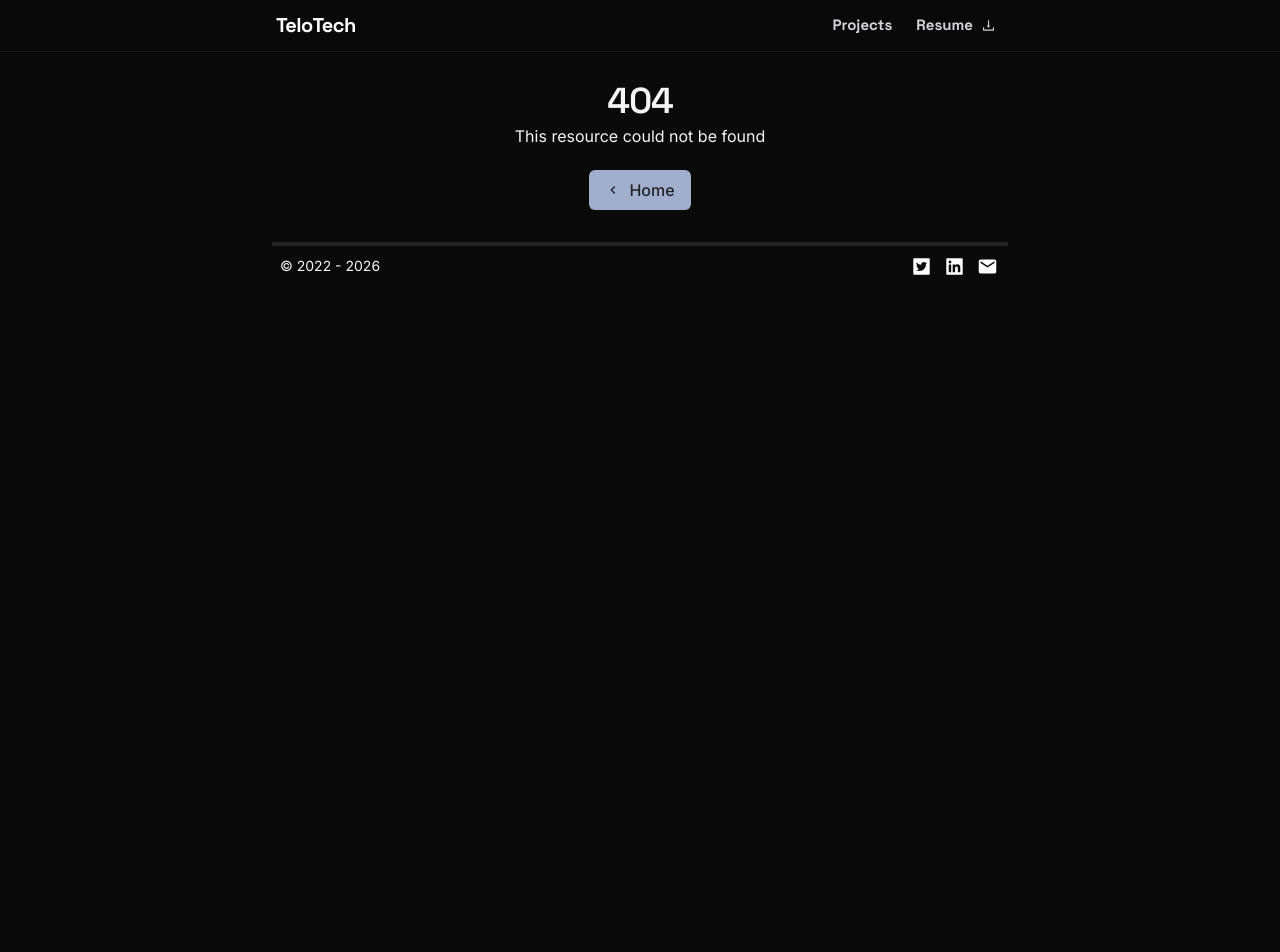
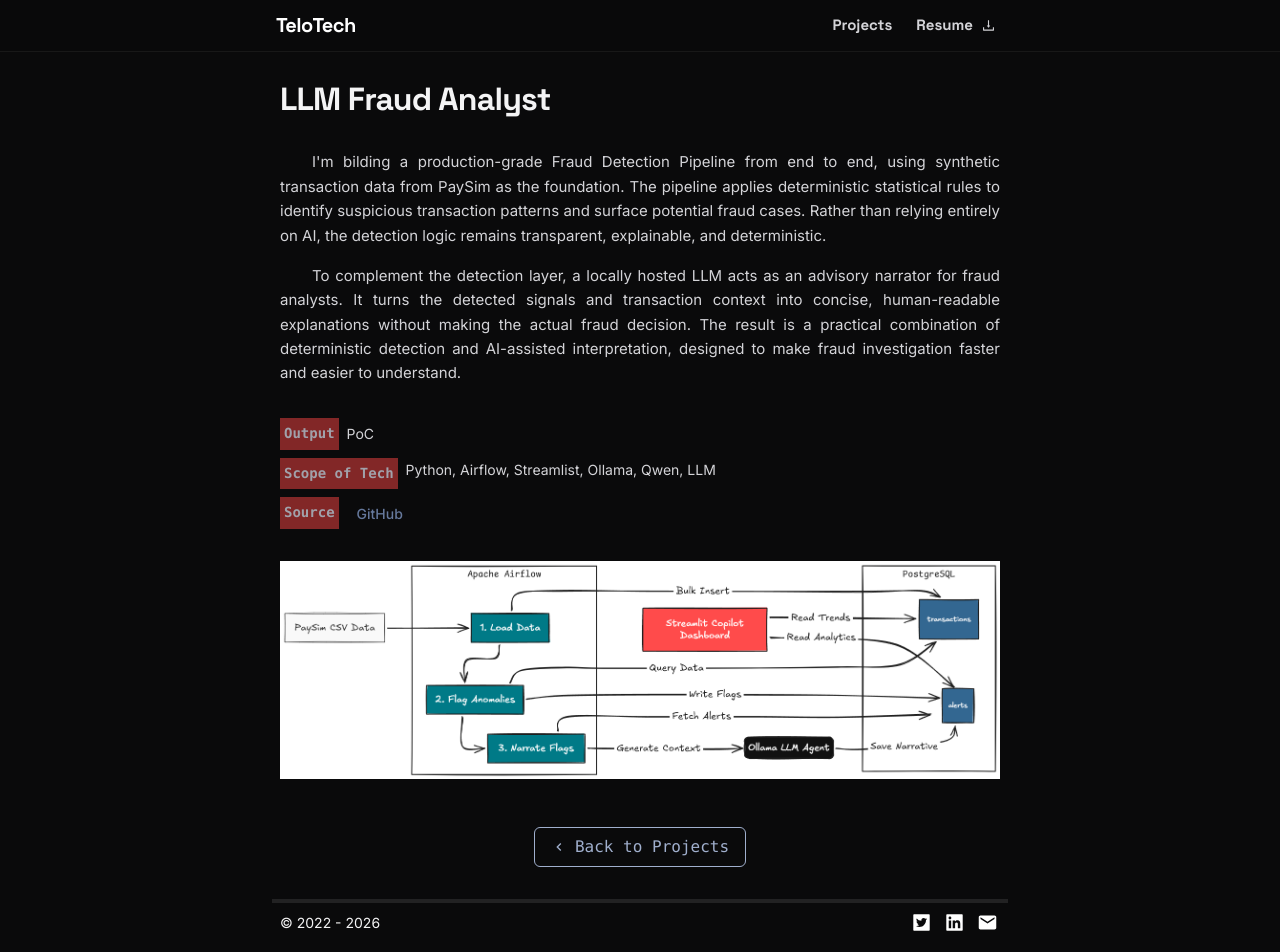
Before and after one commit to nichoteloo/nichoteloo.github.io, a Next.js app: page /projects/fraud in a window 1280 px wide. Before the commit this address had no page. Shown: the top 952 px of the page. Before the commit the page ends 800 px from the top, so only its background shows below. Built offline with nearby package versions, Linux system fonts and the light colour scheme.

Commit message:
Add LLM Fraud Analyst project

```diff
--- /dev/null
+++ b/pages/projects/fraud.js
@@ -0,0 +1,147 @@
+import Image from 'next/image';
+import NextLink from 'next/link';
+import { Button } from "@chakra-ui/button";
+import Main from "../../components/layout/main";
+import { ChevronLeftIcon } from "@chakra-ui/icons";
+import { Grow, SlideIn } from "../../components/animated";
+import { Box, Container, Heading, Text, Flex, Link } from "@chakra-ui/layout";
+
+import fraud from '../../public/images/fraud.png';
+
+const Fraud = () => {
+    return (
+        <Main title="LLM Fraud Analyst">
+            <Container px={{ base: 4, sm: 6 }} pt={20} maxW="container.md">
+                <SlideIn delay={0} time={1} direction="right">
+                    <Box display="flex" flexDirection="row" alignItems="flex-end">
+                        <Heading
+                            as="h1"
+                            fontSize={{ base: "24px", sm: "28px", md: "32px" }}
+                            fontWeight="700"
+                            letterSpacing="tight"
+                            whiteSpace="nowrap"
+                            color="gray.100"
+                        >
+                            LLM Fraud Analyst
+                        </Heading>
+                    </Box>
+                </SlideIn>
+
+                <Box mt={8}>
+                    <SlideIn delay={0} time={1} direction="left">
+                        <Text
+                            variant="indented"
+                            fontSize={{ base: "14px", md: "15px" }}
+                            lineHeight="tall"
+                            color="gray.300"
+                            textAlign="justify"
+                            mb={4}
+                        >
+                            I'm bilding a production-grade Fraud Detection Pipeline from end to end,
+                            using synthetic transaction data from PaySim as the foundation. The pipeline
+                            applies deterministic statistical rules to identify suspicious transaction patterns
+                            and surface potential fraud cases. Rather than relying entirely on AI,
+                            the detection logic remains transparent, explainable, and deterministic.
+                        </Text>
+                    </SlideIn>
+                    <SlideIn delay={0} time={1} direction="right">
+                        <Text
+                            variant="indented"
+                            fontSize={{ base: "14px", md: "15px" }}
+                            lineHeight="tall"
+                            color="gray.300"
+                            textAlign="justify"
+                        >
+                            To complement the detection layer, a locally hosted LLM acts as an
+                            advisory narrator for fraud analysts. It turns the detected signals
+                            and transaction context into concise, human-readable explanations
+                            without making the actual fraud decision. The result is a practical
+                            combination of deterministic detection and AI-assisted interpretation,
+                            designed to make fraud investigation faster and easier to understand.
+                        </Text>
+                    </SlideIn>
+                </Box>
+
+                <Box mt={8} fontSize={{ base: "13px", md: "14px" }}>
+                    <SlideIn delay={0.8} time={1} direction="left">
+                        <Flex align="center" wrap="wrap" gap={2}>
+                            <Text variant="projectLabel" fontFamily="mono" fontWeight="600" color="gray.400">
+                                Output
+                            </Text>
+                            <Text color="gray.300">PoC</Text>
+                        </Flex>
+                    </SlideIn>
+
+                    <SlideIn delay={0.9} time={1} direction="right">
+                        <Flex align="flex-start" wrap="wrap" gap={2} mt={2}>
+                            <Text variant="projectLabel" fontFamily="mono" fontWeight="600" color="gray.400">
+                                Scope of Tech
+                            </Text>
+                            <Text color="gray.300" flex="1">
+                                Python, Airflow, Streamlist, Ollama, Qwen, LLM
+                            </Text>
+                        </Flex>
+                    </SlideIn>
+
+                    <SlideIn delay={1.0} time={1} direction="left">
+                        <Flex align="center" wrap="wrap" gap={2} mt={2}>
+                            <Text variant="projectLabel" fontFamily="mono" fontWeight="600" color="gray.400">
+                                Source
+                            </Text>
+                            <NextLink href="https://github.com/nichoteloo/fraud-transaction-etl" passHref>
+                                <Link
+                                    isExternal
+                                    color="blue.400"
+                                    fontWeight="500"
+                                    _hover={{ color: "blue.300", textDecoration: "underline" }}
+                                >
+                                    GitHub
+                                </Link>
+                            </NextLink>
+                        </Flex>
+                    </SlideIn>
+                </Box>
+
+                <Grow delay={1.3} time={1}>
+                    <Box display="flex" justifyContent="center" mt={8}>
+                        <Image
+                            src={fraud}
+                            alt="LLM Fraud Analyst - Arch Diagram"
+                            borderRadius="lg"
+                            shadow="lg"
+                            maxW="100%"
+                            h="auto"
+                            objectFit="cover"
+                            border="1px solid"
+                            borderColor="gray.700"
+                        />
+                    </Box>
+                </Grow>
+
+                <Grow delay={1.9} time={1}>
+                    <Box mt={12} textAlign="center">
+                        <NextLink href="/projects" passHref>
+                            <Button
+                                leftIcon={<ChevronLeftIcon />}
+                                colorScheme="blue"
+                                variant="outline"
+                                size="md"
+                                fontFamily="mono"
+                                fontWeight="500"
+                                _hover={{
+                                    transform: "translateY(-2px)",
+                                    boxShadow: "0 4px 12px rgba(0, 0, 0, 0.2)",
+                                }}
+                                transition="all 0.2s"
+                            >
+                                Back to Projects
+                            </Button>
+                        </NextLink>
+                    </Box>
+                </Grow>
+            </Container>
+        </Main>
+    );
+};
+
+export default Fraud;
```
Also changed, not shown: pages/projects.js (+12 -7 lines), public/images/fraud.png (added).
